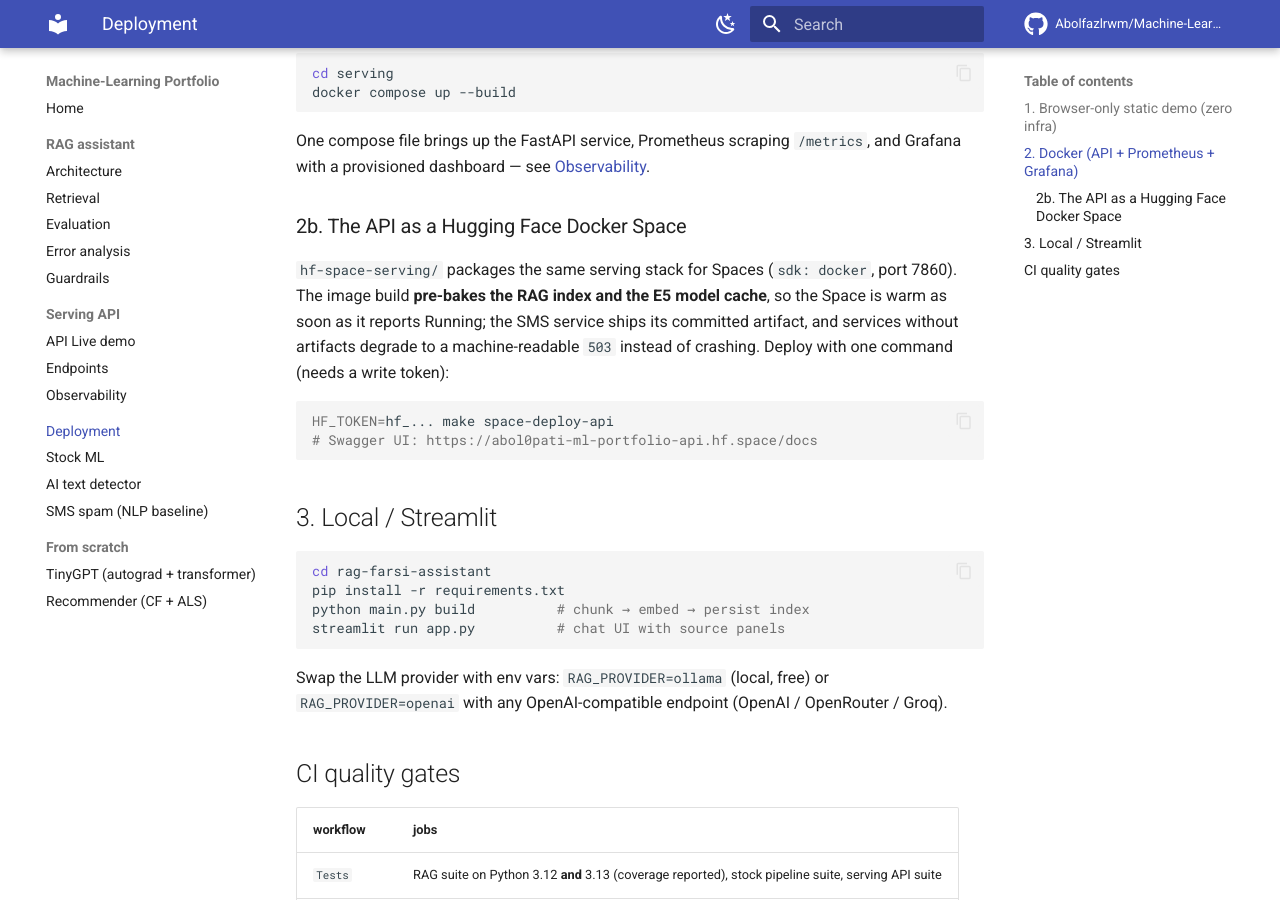
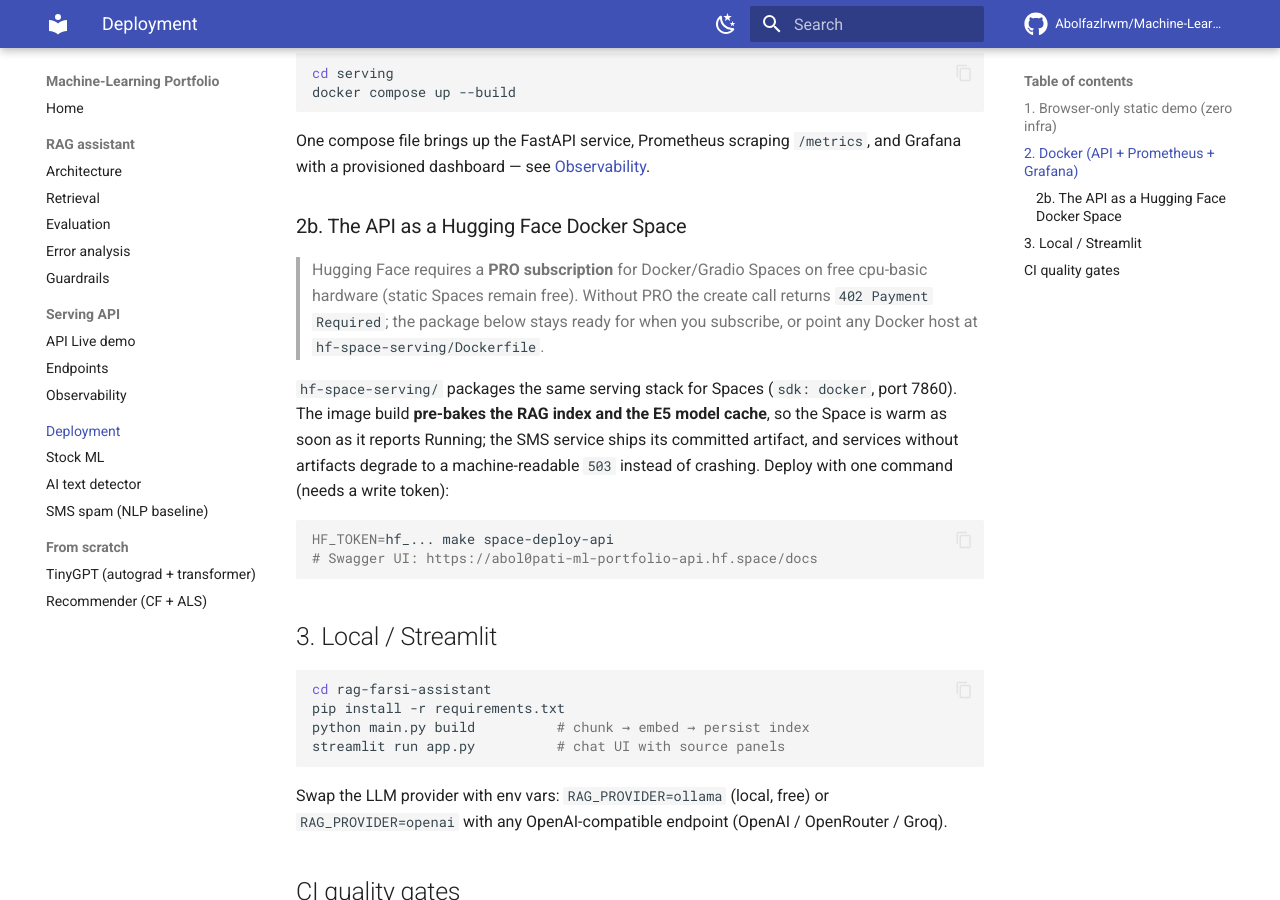
Before and after one commit to Abolfazlrwm/Machine-Learning, an MkDocs documentation site: the page built from docs/deployment.md, in a window 1280 px wide and 900 px high, scrolled down 550 px. Built offline with MkDocs 1.6.1 and Material for MkDocs 9.7.7, drawn with Linux system fonts in a browser that asks for light colours; comment, search, counter and statistics services are not loaded.

Commit message:
docs(serving): HF now gates Docker/Gradio Spaces behind PRO (402 hit in deploy attempt) — hosting notes on the Space card and deployment §2b; package stays ready

```diff
--- a/docs/deployment.md
+++ b/docs/deployment.md
@@ -29,6 +29,12 @@ One compose file brings up the FastAPI service, Prometheus scraping
 [Observability](serving/observability.md).
 
 ### 2b. The API as a Hugging Face Docker Space
+
+> Hugging Face requires a **PRO subscription** for Docker/Gradio Spaces on
+> free cpu-basic hardware (static Spaces remain free). Without PRO the
+> create call returns `402 Payment Required`; the package below stays
+> ready for when you subscribe, or point any Docker host at
+> `hf-space-serving/Dockerfile`.
 
 `hf-space-serving/` packages the same serving stack for Spaces
 (`sdk: docker`, port 7860). The image build **pre-bakes the RAG index and
```
Also changed, not shown: hf-space-serving/README.md (+6 -0 lines).
